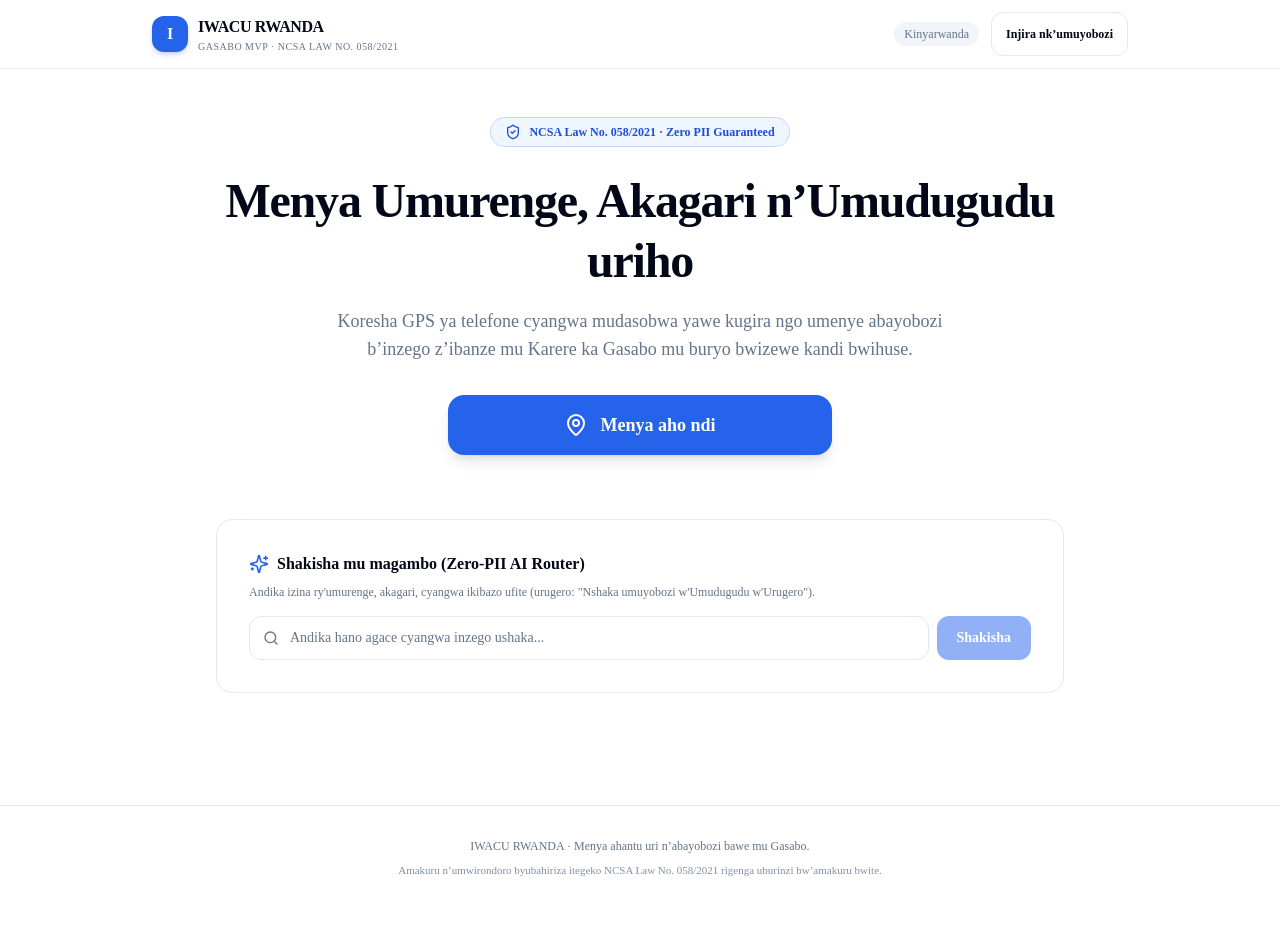
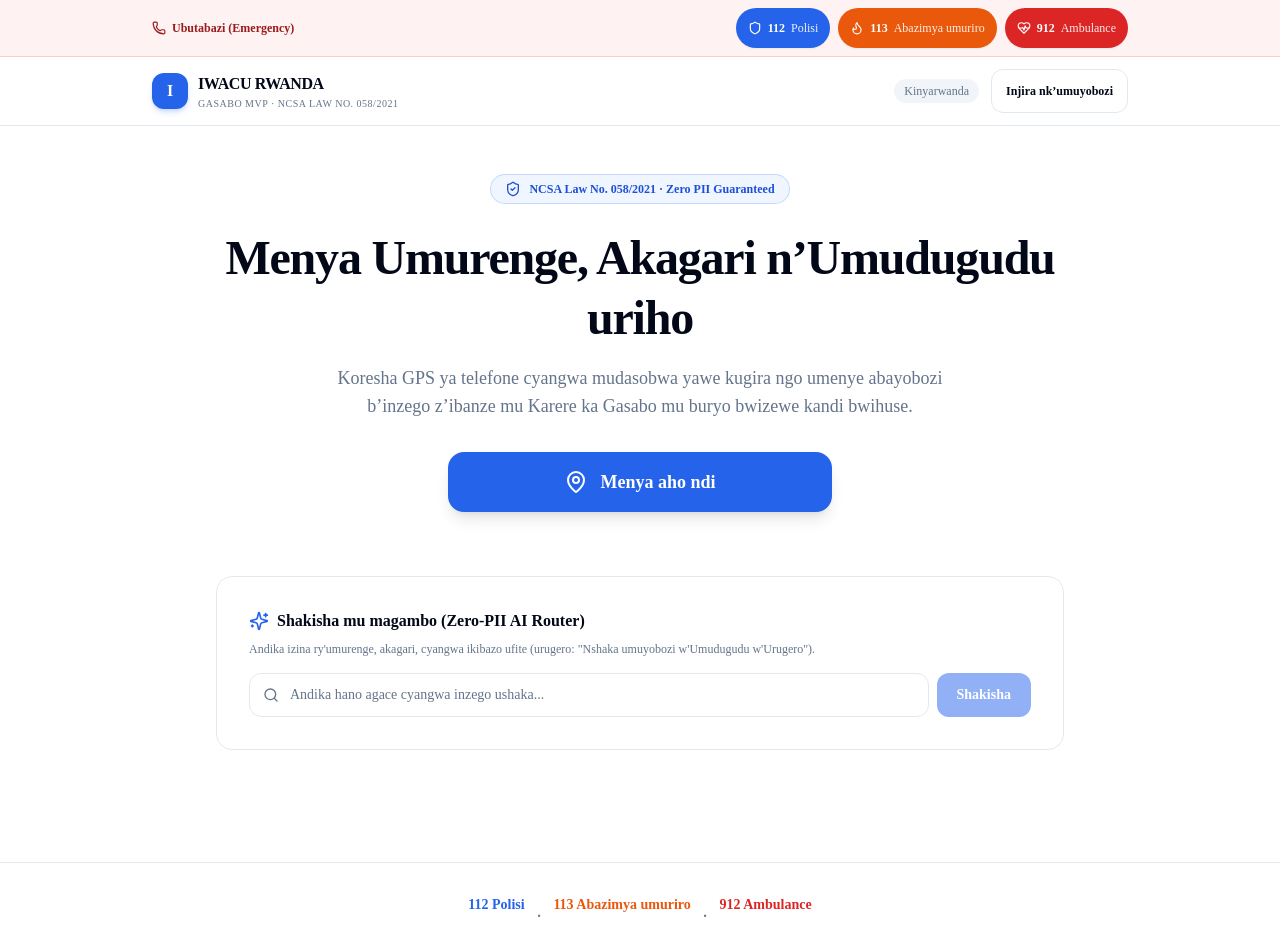
Before and after one commit to eddyizere24-collab/Iwacu-rwanda-2, a Next.js app: page / in a window 1280 px wide. Shown: the top 952 px of the page. Before the commit the page ends 910 px from the top, so only its background shows below. Built offline with nearby package versions, Linux system fonts and the light colour scheme.

Commit message:
feat: show EmergencyBar with national numbers on every page

```diff
--- a/src/app/layout.tsx
+++ b/src/app/layout.tsx
@@ -1,6 +1,7 @@
 import type { Metadata } from "next";
 import Link from "next/link";
 import "./globals.css";
+import { EmergencyBar } from "@/components/EmergencyBar";
 
 export const metadata: Metadata = {
   title: "IWACU RWANDA",
@@ -27,6 +28,8 @@ export default function RootLayout({
         <meta name="theme-color" content="#2563eb" />
       </head>
       <body className="min-h-screen bg-background text-foreground antialiased selection:bg-blue-600 selection:text-white">
+        <EmergencyBar />
+
         <header className="border-b border-border bg-card/80 backdrop-blur sticky top-0 z-40">
           <div className="mx-auto flex max-w-5xl items-center justify-between px-4 py-3 sm:px-6">
             <Link href="/" className="flex items-center gap-2.5 group">
@@ -60,12 +63,26 @@ export default function RootLayout({
         <main>{children}</main>
 
         <footer className="border-t border-border mt-16 py-8 text-center text-xs text-muted-foreground">
-          <div className="mx-auto max-w-5xl px-4 space-y-2">
+          <div className="mx-auto max-w-5xl px-4 space-y-3">
+            <div className="flex flex-wrap items-center justify-center gap-3 text-sm font-semibold text-foreground">
+              <a href="tel:112" className="text-blue-600 hover:underline">
+                112 Polisi
+              </a>
+              <span className="text-muted-foreground">·</span>
+              <a href="tel:113" className="text-orange-600 hover:underline">
+                113 Abazimya umuriro
+              </a>
+              <span className="text-muted-foreground">·</span>
+              <a href="tel:912" className="text-red-600 hover:underline">
+                912 Ambulance
+              </a>
+            </div>
             <p>
               IWACU RWANDA · Menya ahantu uri n’abayobozi bawe mu Gasabo.
             </p>
             <p className="text-[11px] text-muted-foreground/80">
-              Amakuru n’umwirondoro byubahiriza itegeko NCSA Law No. 058/2021 rigenga uburinzi bw’amakuru bwite.
+              Amakuru n’umwirondoro byubahiriza itegeko NCSA Law No. 058/2021
+              rigenga uburinzi bw’amakuru bwite.
             </p>
           </div>
         </footer>
```
